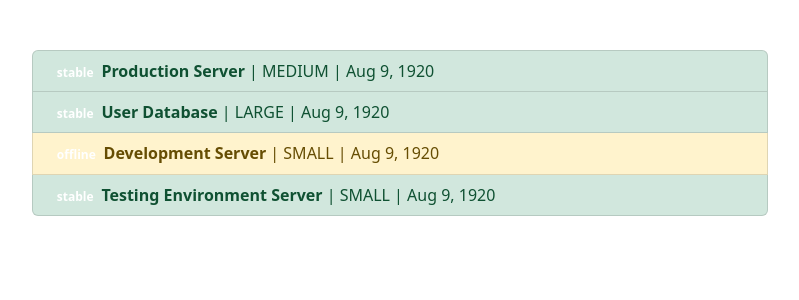
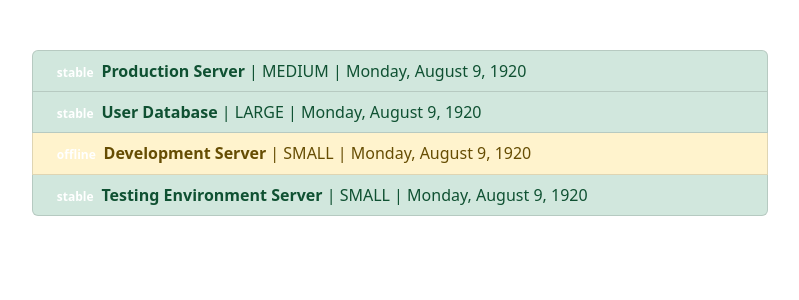
Before and after one commit to AhmedAliRezk5050/angular-practise, an Angular app: page / in a window 1280 px wide. Shown: the top 300 px of the page, without its empty margins (50-849 px from the left). Built offline with nearby package versions, Linux system fonts and the light colour scheme.

Commit message:
pipes(parameters)

```diff
--- a/src/app/app.component.html
+++ b/src/app/app.component.html
@@ -10,7 +10,9 @@
             class="badge">
             {{ server.status }}
           </span>
-          <strong>{{ server.name }}</strong> | {{ server.instanceType | uppercase }} | {{ server.started | date}}
+          <strong>{{ server.name }}</strong>
+          | {{ server.instanceType | uppercase }}
+          | {{ server.started | date:'fullDate'}}
         </li>
       </ul>
     </div>
```
